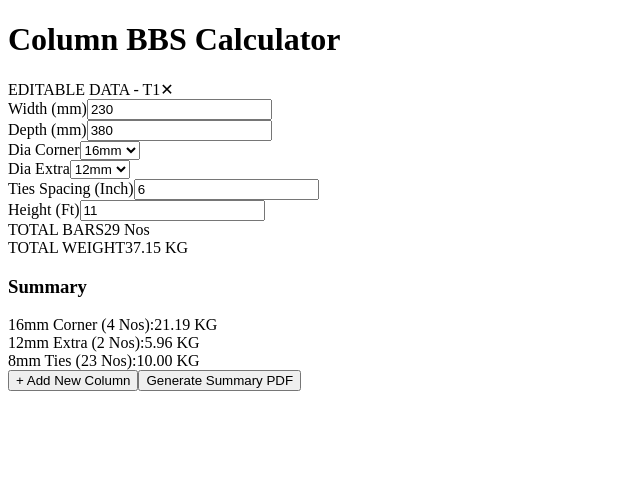
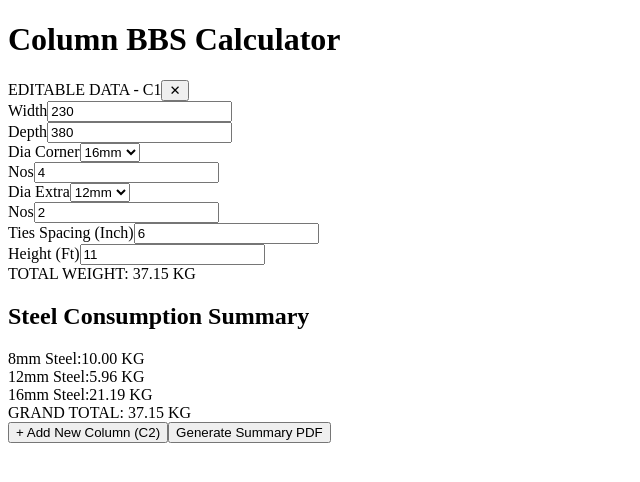
Before and after one commit to Movieeesss/COLUMN-BBS, a React (Vite) app: page / in a window 1280 px wide. Shown: the top 482 px of the page, without its empty margins (0-640 px from the left). Built offline with nearby package versions, Linux system fonts and the light colour scheme.

Commit message:
Update ColumnBBS.tsx

```diff
--- a/src/ColumnBBS.tsx
+++ b/src/ColumnBBS.tsx
@@ -2,156 +2,176 @@ import React, { useState, useMemo } from 'react';
 import jsPDF from 'jspdf';
 import autoTable from 'jspdf-autotable';
 
-// Unit weight formula: (D^2 / 162)
+// Unit weight: (D^2 / 162)
 const getWeight = (dia: number) => (dia * dia) / 162;
 
+interface ColumnData {
+  id: string;
+  name: string;
+  width: string;
+  depth: string;
+  diaCorner: number;
+  numCorner: string;
+  diaExtra: number;
+  numExtra: string;
+  diaTies: number;
+  spacing: string;
+  height: string;
+}
+
 const ColumnBBS: React.FC = () => {
-  // --- STATE (Strings for lag-free typing) ---
-  const [colSizeW, setColSizeW] = useState<string>("230");
-  const [colSizeD, setColSizeD] = useState<string>("380");
-  const [diaCorner, setDiaCorner] = useState<number>(16);
-  const [diaExtra, setDiaExtra] = useState<number>(12);
-  const [diaTies, setDiaTies] = useState<number>(8);
-  const [spacingInch, setSpacingInch] = useState<string>("6");
-  const [heightFt, setHeightFt] = useState<string>("11");
+  const [columns, setColumns] = useState<ColumnData[]>([
+    { id: '1', name: 'C1', width: '230', depth: '380', diaCorner: 16, numCorner: '4', diaExtra: 12, numExtra: '2', diaTies: 8, spacing: '6', height: '11' }
+  ]);
 
-  // Fixed Counts from Excel Data
-  const countCorner = 4;
-  const countExtra = 2;
-  const clearCover = 40; // mm
+  // Handle Input Changes without Lag
+  const updateColumn = (id: string, field: keyof ColumnData, value: any) => {
+    setColumns(prev => prev.map(col => col.id === id ? { ...col, [field]: value } : col));
+  };
+
+  const addNewColumn = () => {
+    const newId = (columns.length + 1).toString();
+    setColumns([...columns, { ...columns[0], id: newId, name: `C${newId}` }]);
+  };
 
   // --- CALCULATION ENGINE ---
-  const calc = useMemo(() => {
-    const h = parseFloat(heightFt) || 0;
-    const s = parseFloat(spacingInch) || 1;
-    const w = parseFloat(colSizeW) || 0;
-    const d = parseFloat(colSizeD) || 0;
-    const heightM = h * 0.3048;
+  const results = useMemo(() => {
+    let grandTotal = 0;
+    const diaSummary: Record<number, number> = {};
 
-    // 1. Main Bars
-    const cornerKg = heightM * countCorner * getWeight(diaCorner);
-    const extraKg = heightM * countExtra * getWeight(diaExtra);
+    const detailedCols = columns.map(col => {
+      const h = parseFloat(col.height) || 0;
+      const s = parseFloat(col.spacing) || 1;
+      const w = parseFloat(col.width) || 0;
+      const d = parseFloat(col.depth) || 0;
+      const nc = parseFloat(col.numCorner) || 0;
+      const ne = parseFloat(col.numExtra) || 0;
+      const heightM = h * 0.3048;
 
-    // 2. Ties (Stirrups) Logic
-    const tieLengthM = (((w - 2 * clearCover) * 2) + ((d - 2 * clearCover) * 2) + 200) / 1000;
-    const numTies = Math.ceil((h * 12) / s) + 1;
-    const tiesKg = tieLengthM * numTies * getWeight(diaTies);
+      const cornerKg = heightM * nc * getWeight(col.diaCorner);
+      const extraKg = heightM * ne * getWeight(col.diaExtra);
 
-    const totalKg = cornerKg + extraKg + tiesKg;
+      const tieLen = (((w - 80) * 2) + ((d - 80) * 2) + 200) / 1000;
+      const numTies = Math.ceil((h * 12) / s) + 1;
+      const tiesKg = tieLen * numTies * getWeight(col.diaTies);
 
-    return {
-      cornerKg: cornerKg.toFixed(2),
-      extraKg: extraKg.toFixed(2),
-      tiesKg: tiesKg.toFixed(2),
-      totalKg: totalKg.toFixed(2),
-      numTies: numTies
-    };
-  }, [heightFt, spacingInch, colSizeW, colSizeD, diaCorner, diaExtra, diaTies]);
+      const total = cornerKg + extraKg + tiesKg;
+      grandTotal += total;
 
-  // --- PDF GENERATOR ---
+      // Group by Diameter for Final Summary
+      [ [col.diaCorner, cornerKg], [col.diaExtra, extraKg], [col.diaTies, tiesKg] ].forEach(([dia, weight]) => {
+        diaSummary[dia] = (diaSummary[dia] || 0) + weight;
+      });
+
+      return { ...col, cornerKg, extraKg, tiesKg, total, numTies };
+    });
+
+    return { detailedCols, grandTotal, diaSummary };
+  }, [columns]);
+
+  // --- PDF GENERATOR (Fixed Errors) ---
   const generatePDF = () => {
     const doc = new jsPDF();
     doc.setFontSize(18);
-    doc.text("COLUMN BBS SUMMARY REPORT", 14, 20);
+    doc.text("COLUMN BBS SUMMARY REPORT", 14, 15);
+
+    const tableData = results.detailedCols.map(c => [
+      c.name, `${c.width}x${c.depth}`, `${c.diaCorner}mm (${c.numCorner}#)`, `${c.diaExtra}mm (${c.numExtra}#)`, `${c.diaTies}mm @${c.spacing}"`, `${c.total.toFixed(2)} KG`
+    ]);
 
     autoTable(doc, {
-      startY: 30,
-      head: [['Description', 'Size/Dia', 'Qty/Spacing', 'Weight (KG)']],
-      body: [
-        ['Corner Bars', `${diaCorner}mm`, `${countCorner} Nos`, calc.cornerKg],
-        ['Extra Bars', `${diaExtra}mm`, `${countExtra} Nos`, calc.extraKg],
-        ['Column Ties', `${diaTies}mm`, `${spacingInch}" c/c`, calc.tiesKg],
-        ['TOTAL WEIGHT', '-', '-', `${calc.totalKg} KG`]
-      ],
-      headStyles: { fillColor: [139, 195, 74], textColor: [0, 0, 0] },
-      styles: { fontStyle: 'bold' }
+      startY: 25,
+      head: [['Type', 'Size', 'Corner', 'Extra', 'Ties', 'Total Weight']],
+      body: tableData,
+      headStyles: { fillColor: [139, 195, 74] }
     });
 
-    doc.save(`Column_T1_Report.pdf`);
+    autoTable(doc, {
+      startY: (doc as any).lastAutoTable.finalY + 10,
+      head: [['Diameter Summary', 'Total Weight (KG)']],
+      body: Object.entries(results.diaSummary).map(([dia, kg]) => [`${dia}mm Steel`, kg.toFixed(2)]),
+      headStyles: { fillColor: [3, 169, 244] }
+    });
+
+    doc.save("Column_BBS_Summary.pdf");
   };
 
   return (
-    <div className="min-h-screen bg-white font-sans pb-10">
-      {/* Header - Green Theme */}
+    <div className="min-h-screen bg-gray-100 font-sans pb-10">
       <div className="bg-[#8bc34a] p-4 text-center shadow-md">
         <h1 className="text-black font-bold text-xl uppercase">Column BBS Calculator</h1>
       </div>
 
-      <div className="p-4 space-y-4">
-        {/* Main Editable Card - Blue Theme */}
-        <div className="bg-[#03a9f4] rounded-2xl shadow-xl overflow-hidden border-b-8 border-[#0288d1]">
-          <div className="bg-[#0288d1] px-4 py-2 flex justify-between items-center text-white font-bold text-xs">
-            <span>EDITABLE DATA - T1</span>
-            <span className="bg-red-500 rounded-full w-5 h-5 flex items-center justify-center">✕</span>
-          </div>
-
-          <div className="p-4 space-y-2">
-            <InputItem label="Width (mm)" value={colSizeW} onChange={setColSizeW} />
-            <InputItem label="Depth (mm)" value={colSizeD} onChange={setColSizeD} />
-
-            <div className="flex items-center bg-[#4fc3f7] rounded-xl p-2">
-              <span className="text-white font-bold flex-1 px-2 text-sm uppercase">Dia Corner</span>
-              <select value={diaCorner} onChange={(e) => setDiaCorner(Number(e.target.value))} className="w-28 p-2 rounded-lg font-bold outline-none">
-                {[12, 16, 20, 25].map(d => <option key={d} value={d}>{d}mm</option>)}
-              </select>
+      <div className="p-3 space-y-6">
+        {results.detailedCols.map((col) => (
+          <div key={col.id} className="bg-[#03a9f4] rounded-2xl shadow-xl overflow-hidden border-b-8 border-[#0288d1]">
+            <div className="bg-[#0288d1] px-4 py-2 flex justify-between items-center text-white font-bold">
+              <span>EDITABLE DATA - {col.name}</span>
+              <button onClick={() => setColumns(columns.filter(c => c.id !== col.id))} className="bg-red-500 rounded-full w-6 h-6">✕</button>
             </div>
 
-            <div className="flex items-center bg-[#4fc3f7] rounded-xl p-2">
-              <span className="text-white font-bold flex-1 px-2 text-sm uppercase">Dia Extra</span>
-              <select value={diaExtra} onChange={(e) => setDiaExtra(Number(e.target.value))} className="w-28 p-2 rounded-lg font-bold outline-none">
-                {[10, 12, 16, 20].map(d => <option key={d} value={d}>{d}mm</option>)}
-              </select>
+            <div className="p-4 space-y-2">
+              <div className="flex gap-2">
+                <InputBox label="Width" value={col.width} onChange={v => updateColumn(col.id, 'width', v)} />
+                <InputBox label="Depth" value={col.depth} onChange={v => updateColumn(col.id, 'depth', v)} />
+              </div>
+              <div className="flex gap-2">
+                <SelectBox label="Dia Corner" value={col.diaCorner} onChange={v => updateColumn(col.id, 'diaCorner', v)} options={[12, 16, 20, 25]} />
+                <InputBox label="Nos" value={col.numCorner} onChange={v => updateColumn(col.id, 'numCorner', v)} />
+              </div>
+              <div className="flex gap-2">
+                <SelectBox label="Dia Extra" value={col.diaExtra} onChange={v => updateColumn(col.id, 'diaExtra', v)} options={[10, 12, 16, 20]} />
+                <InputBox label="Nos" value={col.numExtra} onChange={v => updateColumn(col.id, 'numExtra', v)} />
+              </div>
+              <InputBox label="Ties Spacing (Inch)" value={col.spacing} onChange={v => updateColumn(col.id, 'spacing', v)} />
+              <InputBox label="Height (Ft)" value={col.height} onChange={v => updateColumn(col.id, 'height', v)} />
             </div>
 
-            <InputItem label="Ties Spacing (Inch)" value={spacingInch} onChange={setSpacingInch} />
-            <InputItem label="Height (Ft)" value={heightFt} onChange={setHeightFt} />
+            <div className="bg-[#ffff00] p-3 text-center font-bold text-gray-800">
+              TOTAL WEIGHT: {col.total.toFixed(2)} KG
+            </div>
           </div>
+        ))}
 
-          {/* Yellow Bar */}
-          <div className="bg-[#ffff00] p-3 flex justify-between items-center px-6 font-bold text-gray-800">
-            <span>TOTAL BARS</span>
-            <span>{6 + calc.numTies} Nos</span>
-          </div>
-
-          {/* Green Weight Bar */}
-          <div className="bg-[#8bc34a] p-4 flex justify-between items-center px-6 font-black text-gray-900">
-            <span className="italic">TOTAL WEIGHT</span>
-            <span className="text-xl">{calc.totalKg} KG</span>
+        {/* FINAL SUMMARY (Modelled after Footing BBS) */}
+        <div className="bg-white rounded-2xl border-4 border-[#03a9f4] p-5 shadow-lg">
+          <h2 className="text-center font-black text-[#0288d1] border-b-2 mb-4 uppercase">Steel Consumption Summary</h2>
+          {Object.entries(results.diaSummary).map(([dia, kg]) => (
+            <div key={dia} className="flex justify-between py-2 border-b border-dotted font-bold">
+              <span className="text-blue-600">{dia}mm Steel:</span>
+              <span>{kg.toFixed(2)} KG</span>
+            </div>
+          ))}
+          <div className="mt-4 text-center bg-[#8bc34a] p-3 rounded-xl font-black text-white text-xl">
+            GRAND TOTAL: {results.grandTotal.toFixed(2)} KG
           </div>
         </div>
 
-        {/* Consumption Summary Section */}
-        <div className="bg-white rounded-2xl border-2 border-[#03a9f4] p-5 shadow-sm">
-          <h3 className="text-center font-bold text-gray-700 border-b-2 border-sky-100 pb-2 mb-4 uppercase text-sm">Summary</h3>
-          <div className="space-y-3">
-            <SummaryRow label={`${diaCorner}mm Corner (4 Nos)`} value={calc.cornerKg} />
-            <SummaryRow label={`${diaExtra}mm Extra (2 Nos)`} value={calc.extraKg} />
-            <SummaryRow label={`${diaTies}mm Ties (${calc.numTies} Nos)`} value={calc.tiesKg} />
-          </div>
-        </div>
-
-        {/* Action Buttons */}
-        <div className="space-y-3">
-          <button className="w-full bg-[#0288d1] text-white font-bold py-4 rounded-xl shadow-lg uppercase text-sm active:scale-95 transition-transform">+ Add New Column</button>
-          <button onClick={generatePDF} className="w-full bg-[#212121] text-white font-bold py-4 rounded-xl shadow-lg uppercase text-sm active:scale-95 transition-transform">Generate Summary PDF</button>
-        </div>
+        <button onClick={addNewColumn} className="w-full bg-[#0288d1] text-white font-bold py-4 rounded-xl shadow-lg uppercase active:scale-95 transition-transform">
+          + Add New Column (C{columns.length + 1})
+        </button>
+        <button onClick={generatePDF} className="w-full bg-[#212121] text-white font-bold py-4 rounded-xl shadow-lg uppercase active:scale-95 transition-transform">
+          Generate Summary PDF
+        </button>
       </div>
     </div>
   );
 };
 
-// Sub-components
-const InputItem = ({ label, value, onChange }: any) => (
-  <div className="flex items-center bg-[#4fc3f7] rounded-xl p-2">
-    <span className="text-white font-bold flex-1 px-2 text-sm uppercase">{label}</span>
-    <input type="number" value={value} onChange={(e) => onChange(e.target.value)} className="w-28 p-2 rounded-lg text-center font-bold outline-none" />
+// --- SMALL UI HELPERS ---
+const InputBox = ({ label, value, onChange }: any) => (
+  <div className="flex-1 bg-[#4fc3f7] rounded-xl p-2">
+    <label className="text-white text-[10px] font-bold block uppercase">{label}</label>
+    <input type="number" value={value} onChange={e => onChange(e.target.value)} className="w-full bg-white rounded p-1 text-center font-bold outline-none" />
   </div>
 );
 
-const SummaryRow = ({ label, value }: any) => (
-  <div className="flex justify-between border-b border-dotted pb-1">
-    <span className="text-[#0288d1] font-bold text-sm">{label}:</span>
-    <span className="font-bold text-gray-800">{value} KG</span>
+const SelectBox = ({ label, value, onChange, options }: any) => (
+  <div className="flex-1 bg-[#4fc3f7] rounded-xl p-2">
+    <label className="text-white text-[10px] font-bold block uppercase">{label}</label>
+    <select value={value} onChange={e => onChange(Number(e.target.value))} className="w-full bg-white rounded p-1 font-bold outline-none">
+      {options.map((opt: any) => <option key={opt} value={opt}>{opt}mm</option>)}
+    </select>
   </div>
 );
 
```
